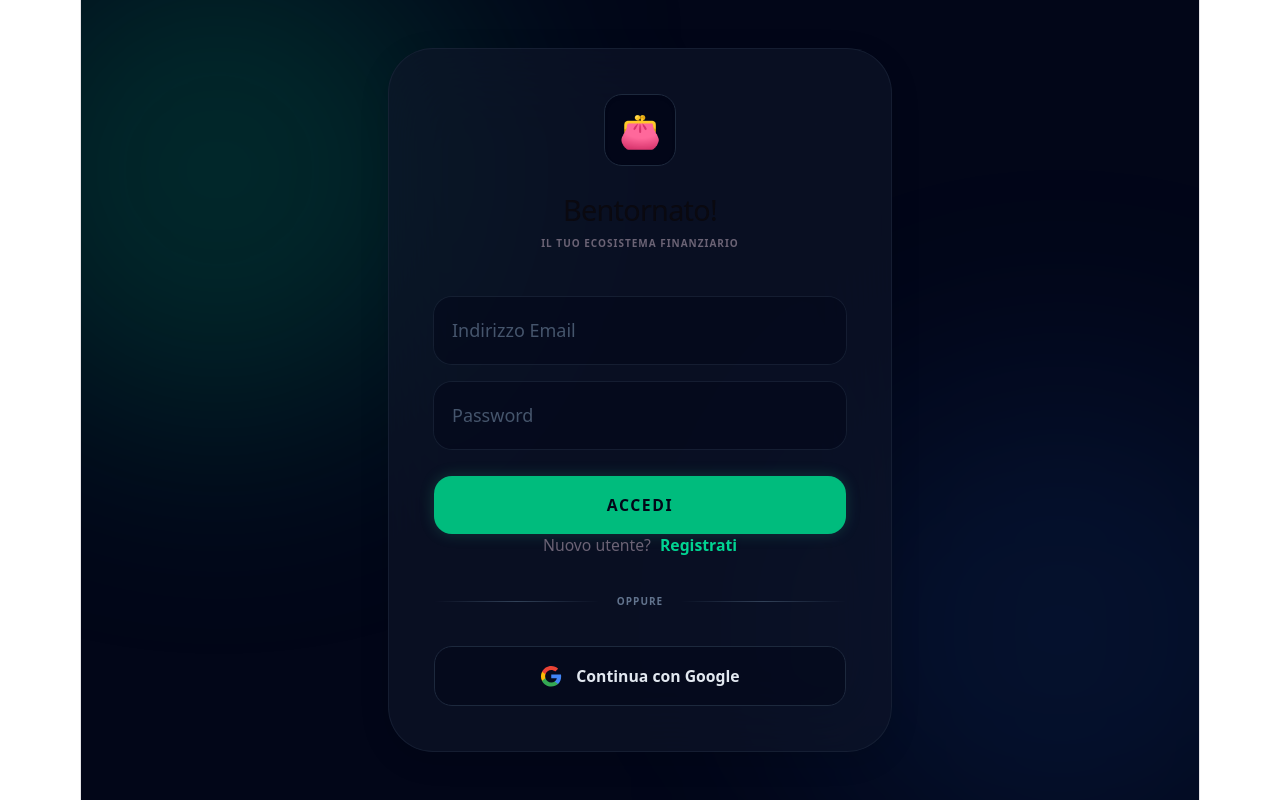
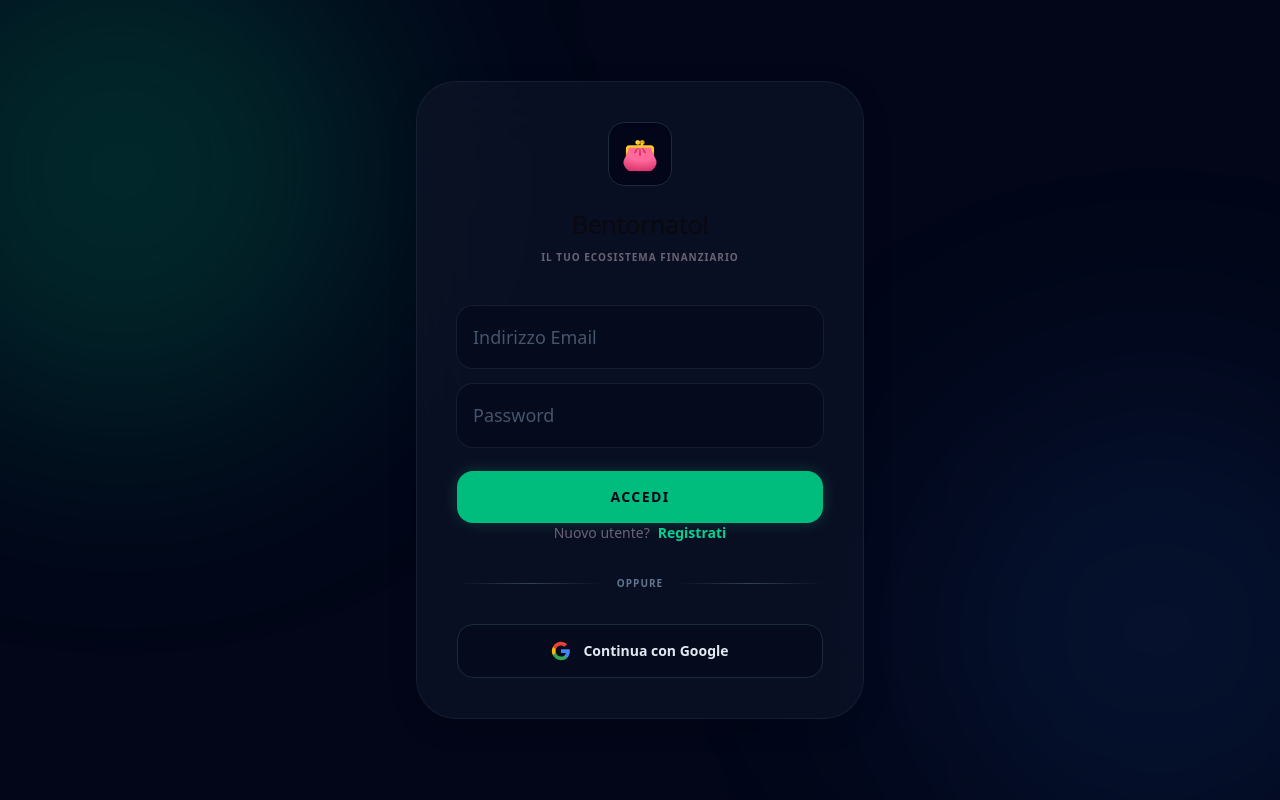
Before and after one commit to MatteoDubioso/trackerSpese, a React (Vite) app: page / in a window 1280 px wide. Built offline with nearby package versions, Linux system fonts and the light colour scheme; no server answers.

Commit message:
fix css body

```diff
--- a/src/index.css
+++ b/src/index.css
@@ -45,15 +45,6 @@
   /* ⚡ Motion */
   --ease: cubic-bezier(0.4, 0, 0.2, 1);
   --duration: 220ms;
-
-  font-family: var(--font-sans);
-  font-size: clamp(15px, 1vw + 0.4rem, 18px);
-  line-height: 1.7;
-
-  color: var(--color-text);
-  background: var(--color-bg);
-
-  -webkit-font-smoothing: antialiased;
 }
 
 /* ─── DARK MODE PRO ───────────────────────────────────── */
@@ -81,35 +72,56 @@
   }
 }
 
-/* ─── RESET ───────────────────────────────────────────── */
+/* ─── RESET & FULL WINDOW ─────────────────────────────── */
 *,
 *::before,
 *::after {
   box-sizing: border-box;
 }
 
+/* 1. Forza HTML a occupare tutto lo schermo bloccando lo scroll laterale */
+html {
+  width: 100%;
+  min-height: 100svh;
+  overflow-x: hidden;
+}
+
+/* 2. Il Body gestisce la tipografia e lo sfondo globale */
 body {
   margin: 0;
-  transition: all var(--duration) var(--ease);
+  padding: 0;
+  width: 100%;
+  min-height: 100svh;
+  overflow-x: hidden;
+
+  font-family: var(--font-sans);
+  font-size: clamp(15px, 1vw + 0.4rem, 18px);
+  line-height: 1.7;
+  color: var(--color-text);
+
+  /* Spostiamo il background qui! Così copre SEMPRE il 100% dello schermo */
+  background: linear-gradient(
+    180deg,
+    var(--color-bg) 0%,
+    var(--color-bg-subtle) 100%
+  );
+
+  transition: background-color var(--duration) var(--ease), color var(--duration) var(--ease);
+  -webkit-font-smoothing: antialiased;
 }
 
 /* ─── LAYOUT ──────────────────────────────────────────── */
 #root {
-  max-width: 1120px;
-  margin-inline: auto;
+  width: 100%;
   min-height: 100svh;
 
   display: flex;
   flex-direction: column;
 
-  border-inline: 1px solid var(--color-border);
-
-  /* ✨ glass layer */
-  background: linear-gradient(
-    180deg,
-    var(--color-bg) 0%,
-    var(--color-bg-subtle) 100%
-  );
+  /* Se vuoi che la tua app non sia più larga di 1120px su schermi giganti, de-commenta queste righe: */
+  /* max-width: 1120px; */
+  /* margin-inline: auto; */
+  /* border-inline: 1px solid var(--color-border); */
 
   animation: fade-up 0.5s var(--ease);
 }
```
